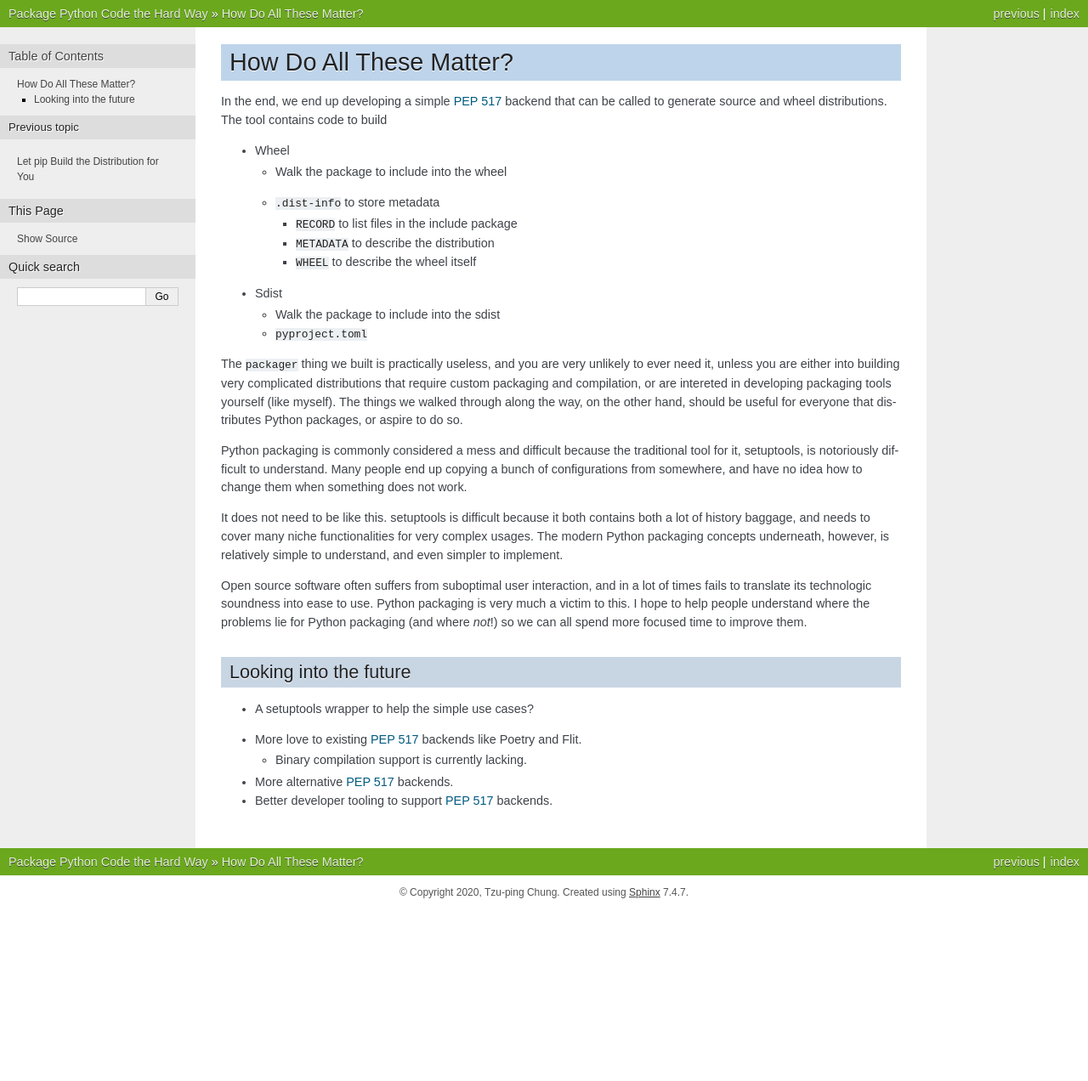
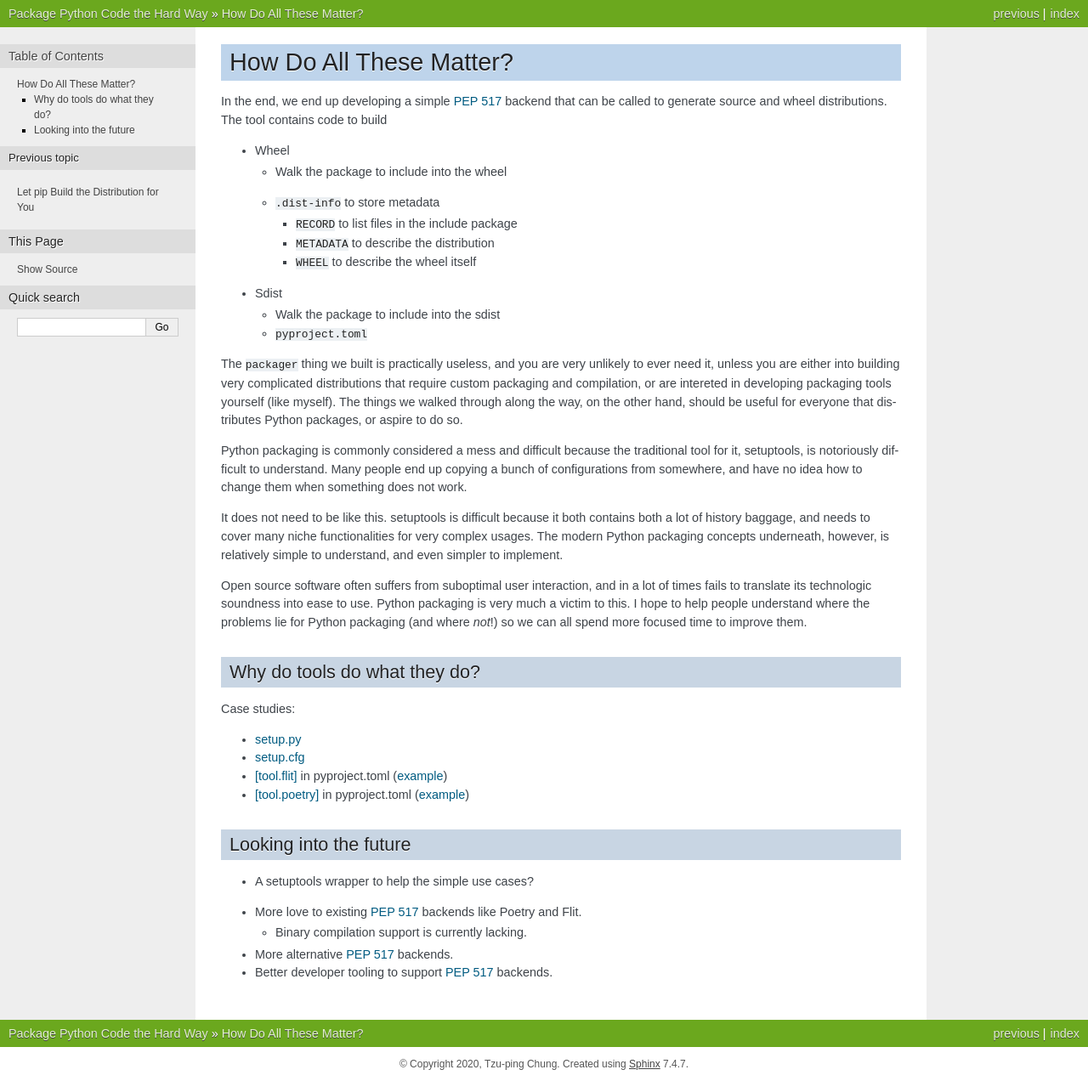
Before and after one commit to uranusjr/packaging-the-hard-way, a Sphinx documentation site: the page built from source/conclusion.rst, in a window 1280 px wide. Shown: the whole page at 85% size. Built offline with Sphinx 7.4.7, drawn with Linux system fonts in a browser that asks for light colours; before the commit the page ends 1070 px from its top, so only the background shows below that.

Commit message:
Some additional text

```diff
--- a/source/conclusion.rst
+++ b/source/conclusion.rst
@@ -42,6 +42,32 @@ understand where the problems lie for Python packaging (and where *not*!) so
 we can all spend more focused time to improve them.
 
 
+Why do tools do what they do?
+=============================
+
+Case studies:
+
+* `setup.py`_
+* `setup.cfg`_
+* `[tool.flit]`_ in pyproject.toml (`example <flit-example_>`_)
+* `[tool.poetry]`_ in pyproject.toml (`example <poetry-example_>`_)
+
+.. _`setup.py`:
+    https://setuptools.readthedocs.io/en/latest/setuptools.html
+    #basic-use
+.. _`setup.cfg`:
+    https://setuptools.readthedocs.io/en/latest/setuptools.html
+    #configuring-setup-using-setup-cfg-files
+.. _`[tool.flit]`:
+    https://flit.readthedocs.io/en/latest/pyproject_toml.html
+.. _flit-example:
+    https://github.com/takluyver/flit/blob/master/pyproject.toml
+.. _`[tool.poetry]`:
+    https://python-poetry.org/docs/pyproject/
+.. _poetry-example:
+    https://github.com/python-poetry/poetry/blob/master/pyproject.toml
+
+
 Looking into the future
 =======================
 
--- a/source/packaging.rst
+++ b/source/packaging.rst
@@ -79,8 +79,8 @@ Now try running ``main.py``::
 It does not work. This is expected, since ``my_package`` is not available
 anywhere in ``other-project`` and its empty virtual environment.
 
-**The "fix" can be simple: just copy the ``my_package`` directory into
-one of the directories in ``sys.path``.**
+The "fix" can be simple: just copy the ``my_package`` directory into
+one of the directories in ``sys.path``.
 
 Generally, third-party packages (i.e. packages that are not a part of the
 standard library, and does not belong specifically to a project) are copied
```
Also changed, not shown: source/index.rst (+13 -2 lines).
